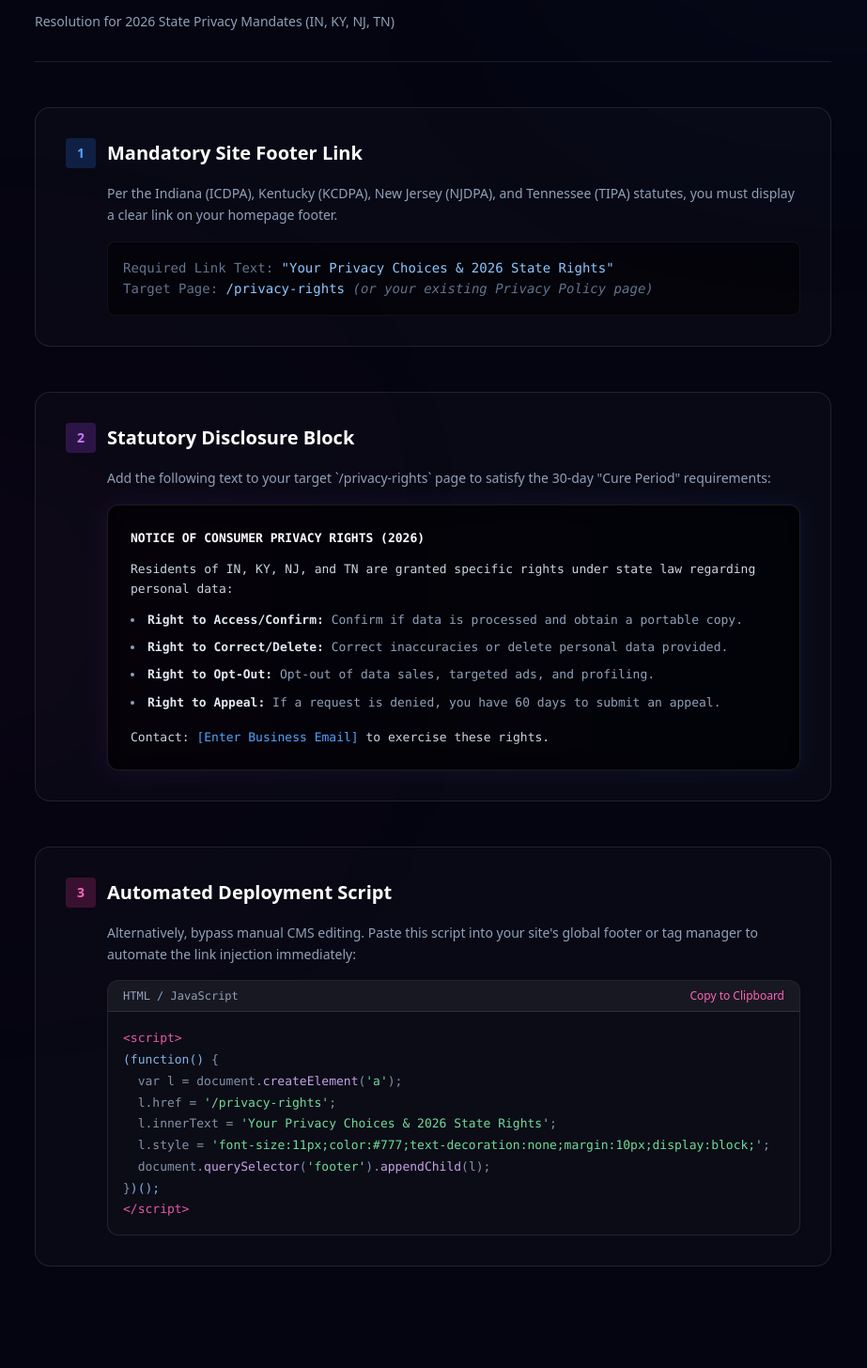
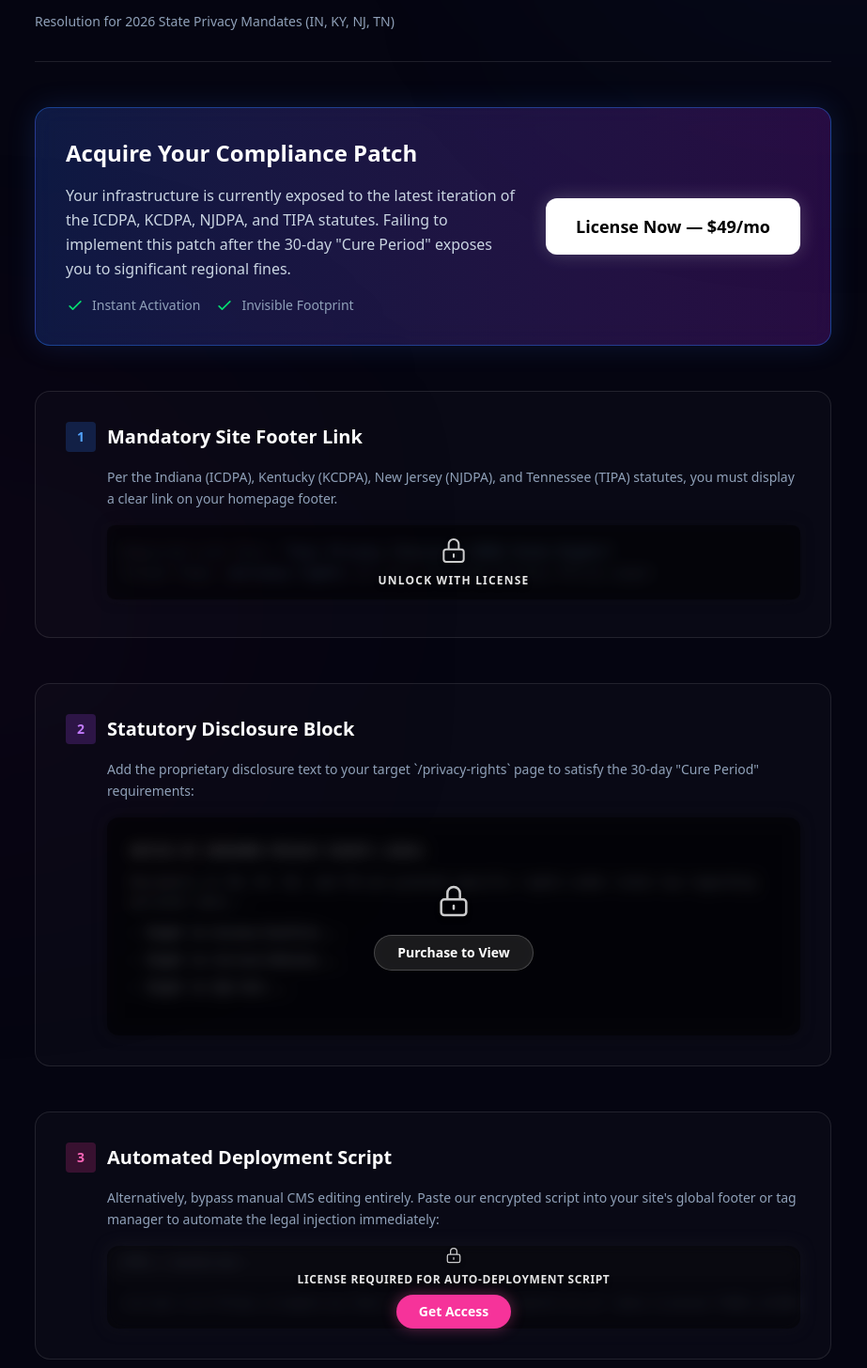
Before and after one commit to cybergod-duck/simple-as-that-lab, a Next.js app in the folder web/: page /success in a window 1280 px wide. Shown: the part 154-1610 px from the top of the page at 94% size, without its empty margins (179-1102 px from the left). Before the commit the page ends 1582 px from the top, so only its background shows below. Built offline with nearby package versions, Linux system fonts and the light colour scheme.

Commit message:
feat: Add Stripe paywall to success page

```diff
--- a/web/app/success/page.tsx
+++ b/web/app/success/page.tsx
@@ -8,7 +8,7 @@ export const metadata: Metadata = {
 
 export default function SuccessPage() {
     return (
-        <main className="min-h-screen bg-[#050511] font-sans text-slate-300 selection:bg-blue-500/30">
+        <main className="min-h-screen bg-[#050511] font-sans text-slate-300 selection:bg-blue-500/30 pb-20">
             {/* Dynamic Background */}
             <div className="fixed top-0 left-0 w-full h-full z-0 pointer-events-none">
                 <div className="absolute top-[-20%] right-[-10%] w-[50%] h-[50%] bg-blue-900/10 rounded-full blur-[120px] mix-blend-screen animate-pulse filter" style={{ animationDuration: '4s' }}></div>
@@ -20,9 +20,9 @@ export default function SuccessPage() {
                 {/* Header Ribbon */}
                 <div className="mb-12 flex flex-col md:flex-row md:items-center justify-between gap-6 border-b border-white/10 pb-8">
                     <div>
-                        <div className="inline-flex items-center gap-2 px-3 py-1 rounded-full border border-green-500/30 bg-green-500/10 text-green-400 text-xs font-bold tracking-widest uppercase mb-3">
-                            <span className="w-2 h-2 rounded-full bg-green-500 animate-pulse"></span>
-                            Certified Patch
+                        <div className="inline-flex items-center gap-2 px-3 py-1 rounded-full border border-red-500/30 bg-red-500/10 text-red-400 text-xs font-bold tracking-widest uppercase mb-3">
+                            <span className="w-2 h-2 rounded-full bg-red-500 animate-pulse"></span>
+                            License Required
                         </div>
                         <h1 className="text-3xl md:text-4xl font-bold text-white tracking-tight">
                             STAT-2026-PATCH-V1
@@ -37,23 +37,65 @@ export default function SuccessPage() {
                     </Link>
                 </div>
 
+                {/* Priority Action Card (Stripe Link) */}
+                <div className="mb-12 bg-gradient-to-r from-blue-900/40 to-purple-900/40 border border-blue-500/40 rounded-2xl p-8 backdrop-blur-md shadow-[0_0_30px_rgba(59,130,246,0.15)] animate-fade-in">
+                    <div className="flex flex-col md:flex-row items-center justify-between gap-8">
+                        <div className="flex-1 space-y-4">
+                            <h2 className="text-2xl font-bold text-white">Acquire Your Compliance Patch</h2>
+                            <p className="text-slate-300 leading-relaxed text-sm md:text-base">
+                                Your infrastructure is currently exposed to the latest iteration of the ICDPA, KCDPA, NJDPA, and TIPA statutes. Failing to implement this patch after the 30-day "Cure Period" exposes you to significant regional fines.
+                            </p>
+                            <div className="flex items-center gap-4 text-sm font-medium text-slate-400">
+                                <span className="flex items-center gap-2">
+                                    <svg className="w-5 h-5 text-green-400" fill="none" viewBox="0 0 24 24" stroke="currentColor"><path strokeLinecap="round" strokeLinejoin="round" strokeWidth={2} d="M5 13l4 4L19 7" /></svg>
+                                    Instant Activation
+                                </span>
+                                <span className="flex items-center gap-2">
+                                    <svg className="w-5 h-5 text-green-400" fill="none" viewBox="0 0 24 24" stroke="currentColor"><path strokeLinecap="round" strokeLinejoin="round" strokeWidth={2} d="M5 13l4 4L19 7" /></svg>
+                                    Invisible Footprint
+                                </span>
+                            </div>
+                        </div>
+
+                        <a
+                            href="https://buy.stripe.com/00wdR31uZ9KAa8yao71kA00"
+                            target="_blank"
+                            rel="noopener noreferrer"
+                            className="w-full md:w-auto px-8 py-4 bg-white text-black font-bold text-lg rounded-xl hover:bg-slate-200 hover:scale-105 transition-all shadow-[0_0_20px_rgba(255,255,255,0.2)] whitespace-nowrap text-center"
+                        >
+                            License Now — $49/mo
+                        </a>
+                    </div>
+                </div>
+
                 {/* Main Content Area */}
-                <div className="space-y-12 animate-fade-in">
+                <div className="space-y-12 animate-fade-in" style={{ animationDelay: '0.2s' }}>
 
                     {/* Section 1 */}
-                    <section className="bg-white/[0.02] border border-white/10 rounded-2xl p-6 md:p-8 backdrop-blur-sm">
+                    <section className="bg-white/[0.02] border border-white/10 rounded-2xl p-6 md:p-8 backdrop-blur-sm relative overflow-hidden group">
                         <h2 className="text-xl font-bold text-white mb-4 flex items-center gap-3">
                             <span className="flex items-center justify-center w-8 h-8 rounded bg-blue-500/20 text-blue-400 text-sm">1</span>
                             Mandatory Site Footer Link
                         </h2>
-                        <div className="pl-11 space-y-4 text-sm leading-relaxed text-slate-400">
+                        <div className="pl-11 space-y-4 text-sm leading-relaxed text-slate-400 pb-2">
                             <p>
                                 Per the Indiana (ICDPA), Kentucky (KCDPA), New Jersey (NJDPA), and Tennessee (TIPA) statutes, you must display a clear link on your homepage footer.
                             </p>
-                            <div className="bg-black/50 p-4 rounded-lg border border-white/5 font-mono text-blue-300">
+
+                            <div className="relative mt-4">
+                                <div className="bg-black/50 p-4 rounded-lg border border-white/5 font-mono text-blue-300 filter blur-sm select-none opacity-50">
                                     <span className="text-slate-500">Required Link Text:</span> "Your Privacy Choices & 2026 State Rights"
                                     <br />
                                     <span className="text-slate-500">Target Page:</span> /privacy-rights <span className="text-slate-500 italic">(or your existing Privacy Policy page)</span>
+                                </div>
+
+                                {/* Lock Overlay */}
+                                <div className="absolute inset-0 flex flex-col items-center justify-center bg-black/40 rounded-lg">
+                                    <svg className="w-8 h-8 text-white/80 mb-2 drop-shadow-md" fill="none" viewBox="0 0 24 24" stroke="currentColor">
+                                        <path strokeLinecap="round" strokeLinejoin="round" strokeWidth={1.5} d="M12 15v2m-6 4h12a2 2 0 002-2v-6a2 2 0 00-2-2H6a2 2 0 00-2 2v6a2 2 0 002 2zm10-10V7a4 4 0 00-8 0v4h8z" />
+                                    </svg>
+                                    <span className="text-xs font-bold tracking-widest text-white/90 uppercase drop-shadow-md">Unlock with License</span>
+                                </div>
                             </div>
                         </div>
                     </section>
@@ -66,21 +108,28 @@ export default function SuccessPage() {
                         </h2>
                         <div className="pl-11 space-y-4 text-sm leading-relaxed text-slate-400">
                             <p>
-                                Add the following text to your target `/privacy-rights` page to satisfy the 30-day "Cure Period" requirements:
+                                Add the proprietary disclosure text to your target `/privacy-rights` page to satisfy the 30-day "Cure Period" requirements:
                             </p>
 
-                            <div className="relative group">
-                                <div className="absolute inset-0 bg-gradient-to-r from-purple-500/20 to-blue-500/20 rounded-xl blur-md opacity-50 group-hover:opacity-100 transition-opacity"></div>
-                                <div className="relative bg-black/80 p-6 rounded-xl border border-white/10 font-mono text-[13px] leading-relaxed text-slate-300">
+                            <div className="relative mt-4">
+                                <div className="bg-black/80 p-6 rounded-xl border border-white/10 font-mono text-[13px] leading-relaxed text-slate-300 filter blur-sm select-none opacity-50">
                                     <h3 className="text-white font-bold mb-3">NOTICE OF CONSUMER PRIVACY RIGHTS (2026)</h3>
-                                    <p className="mb-3">Residents of IN, KY, NJ, and TN are granted specific rights under state law regarding personal data:</p>
+                                    <p className="mb-3">Residents of IN, KY, NJ, and TN are granted specific rights under state law regarding personal data...</p>
                                     <ul className="space-y-2 mb-4 list-disc list-inside text-slate-400">
-                                        <li><strong className="text-slate-200">Right to Access/Confirm:</strong> Confirm if data is processed and obtain a portable copy.</li>
-                                        <li><strong className="text-slate-200">Right to Correct/Delete:</strong> Correct inaccuracies or delete personal data provided.</li>
-                                        <li><strong className="text-slate-200">Right to Opt-Out:</strong> Opt-out of data sales, targeted ads, and profiling.</li>
-                                        <li><strong className="text-slate-200">Right to Appeal:</strong> If a request is denied, you have 60 days to submit an appeal.</li>
+                                        <li><strong className="text-slate-200">Right to Access/Confirm...</strong></li>
+                                        <li><strong className="text-slate-200">Right to Correct/Delete...</strong></li>
+                                        <li><strong className="text-slate-200">Right to Opt-Out...</strong></li>
                                     </ul>
-                                    <p>Contact: <span className="text-blue-400">[Enter Business Email]</span> to exercise these rights.</p>
+                                </div>
+
+                                {/* Lock Overlay */}
+                                <div className="absolute inset-0 flex flex-col items-center justify-center bg-black/40 rounded-xl">
+                                    <svg className="w-10 h-10 text-white/80 mb-2 drop-shadow-md" fill="none" viewBox="0 0 24 24" stroke="currentColor">
+                                        <path strokeLinecap="round" strokeLinejoin="round" strokeWidth={1.5} d="M12 15v2m-6 4h12a2 2 0 002-2v-6a2 2 0 00-2-2H6a2 2 0 00-2 2v6a2 2 0 002 2zm10-10V7a4 4 0 00-8 0v4h8z" />
+                                    </svg>
+                                    <a href="https://buy.stripe.com/00wdR31uZ9KAa8yao71kA00" className="mt-2 px-6 py-2 bg-white/10 border border-white/20 hover:bg-white/20 transition-colors rounded-full text-sm font-bold text-white backdrop-blur-md">
+                                        Purchase to View
+                                    </a>
                                 </div>
                             </div>
                         </div>
@@ -94,27 +143,31 @@ export default function SuccessPage() {
                         </h2>
                         <div className="pl-11 space-y-4 text-sm leading-relaxed text-slate-400">
                             <p>
-                                Alternatively, bypass manual CMS editing. Paste this script into your site's global footer or tag manager to automate the link injection immediately:
+                                Alternatively, bypass manual CMS editing entirely. Paste our encrypted script into your site's global footer or tag manager to automate the legal injection immediately:
                             </p>
 
-                            <div className="bg-[#0c0c16] rounded-xl border border-white/10 overflow-hidden">
+                            <div className="relative mt-4">
+                                <div className="bg-[#0c0c16] rounded-xl border border-white/10 overflow-hidden filter blur-sm select-none opacity-50">
                                     <div className="flex items-center justify-between px-4 py-2 bg-white/5 border-b border-white/10">
                                         <span className="text-xs font-mono text-slate-400">HTML / JavaScript</span>
-                                    <button className="text-xs font-medium text-pink-400 hover:text-pink-300 transition-colors">Copy to Clipboard</button>
                                     </div>
-                                <pre className="p-4 overflow-x-auto">
-                                    <code className="text-[13px] font-mono leading-relaxed opacity-90">
-                                        <span className="text-pink-400">&lt;script&gt;</span>{'\n'}
-                                        <span className="text-blue-300">(function()</span> {'{\n'}
-                                        {'  '}var l = document.<span className="text-purple-300">createElement</span>(<span className="text-green-300">'a'</span>);{'\n'}
-                                        {'  '}l.href = <span className="text-green-300">'/privacy-rights'</span>;{'\n'}
-                                        {'  '}l.innerText = <span className="text-green-300">'Your Privacy Choices & 2026 State Rights'</span>;{'\n'}
-                                        {'  '}l.style = <span className="text-green-300">'font-size:11px;color:#777;text-decoration:none;margin:10px;display:block;'</span>;{'\n'}
-                                        {'  '}document.<span className="text-purple-300">querySelector</span>(<span className="text-green-300">'footer'</span>).<span className="text-purple-300">appendChild</span>(l);{'\n'}
-                                        {'}'}<span className="text-blue-300">)();</span>{'\n'}
-                                        <span className="text-pink-400">&lt;/script&gt;</span>
+                                    <pre className="p-4 overflow-hidden">
+                                        <code className="text-[13px] font-mono leading-relaxed opacity-90 block">
+                                            &lt;script src="https://simple-as-that.org/cdn/stat-2026-patch-v1.js" data-license="YOUR_LICENSE_KEY_HERE"&gt;&lt;/script&gt;
                                         </code>
                                     </pre>
+                                </div>
+
+                                {/* Lock Overlay */}
+                                <div className="absolute inset-0 flex flex-col items-center justify-center bg-black/40 rounded-xl">
+                                    <svg className="w-10 h-10 text-white/80 mb-2 drop-shadow-md" fill="none" viewBox="0 0 24 24" stroke="currentColor">
+                                        <path strokeLinecap="round" strokeLinejoin="round" strokeWidth={1.5} d="M12 15v2m-6 4h12a2 2 0 002-2v-6a2 2 0 00-2-2H6a2 2 0 00-2 2v6a2 2 0 002 2zm10-10V7a4 4 0 00-8 0v4h8z" />
+                                    </svg>
+                                    <span className="text-xs font-bold tracking-wider text-white/90 uppercase drop-shadow-md pb-2">License Required for Auto-Deployment Script</span>
+                                    <a href="https://buy.stripe.com/00wdR31uZ9KAa8yao71kA00" className="px-6 py-2 bg-pink-500 hover:bg-pink-400 transition-colors rounded-full text-sm font-bold text-white shadow-[0_0_15px_rgba(236,72,153,0.4)]">
+                                        Get Access
+                                    </a>
+                                </div>
                             </div>
                         </div>
                     </section>
```
Lines whose indentation alone changed are shown as unchanged.
